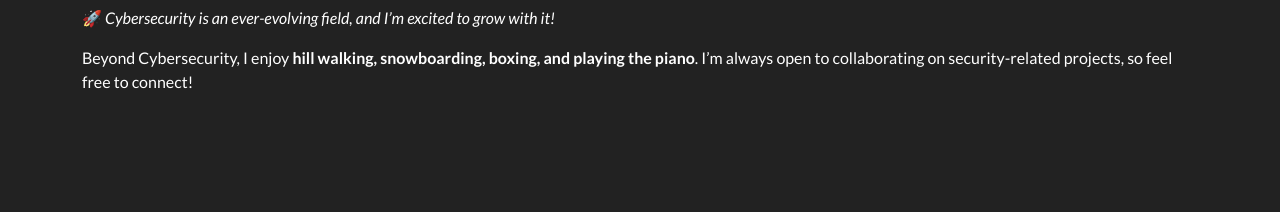
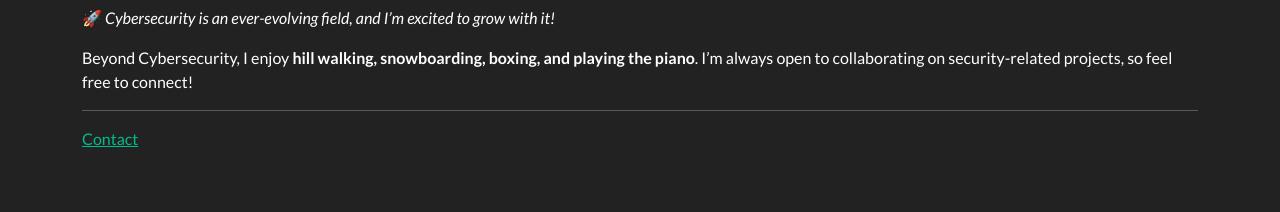
Before and after one commit to JKopal101/jkopal101.github.io, a Jekyll site: the page built from about_me.md, in a window 1280 px wide. Shown: the part 1053-1265 px from the top of the page. Built offline with Jekyll 4.4.1, drawn with Linux system fonts in a browser that asks for light colours; before the commit the page ends 1211 px from its top, so only the background shows below that.

Commit message:
Update about_me.md
Added contact link

```diff
--- a/about_me.md
+++ b/about_me.md
@@ -38,3 +38,6 @@ I am currently working towards **CompTIA Security+** and continuously improving
 
 
 Beyond Cybersecurity, I enjoy **hill walking, snowboarding, boxing, and playing the piano**. I'm always open to collaborating on security-related projects, so feel free to connect!
+
+---
+[Contact](contact.md)
```
